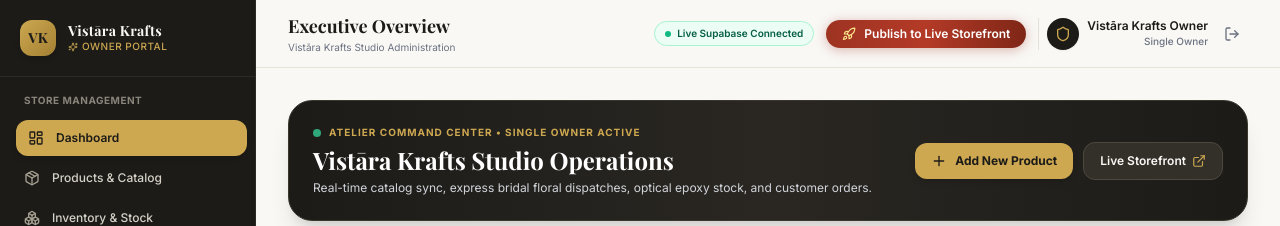
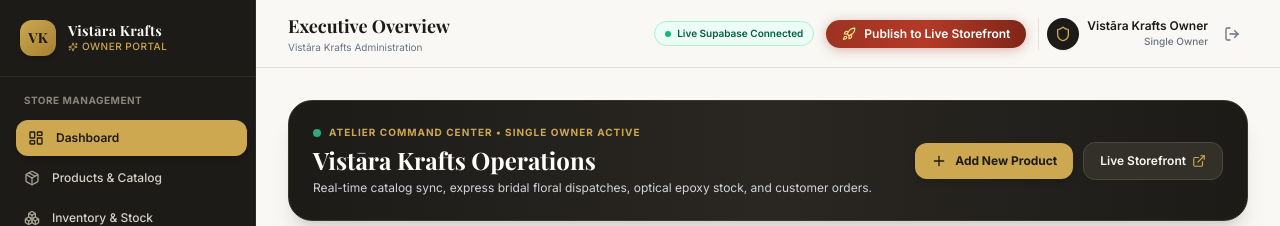
Before and after one commit to abhieee-java/vistara-krafts-admin, a React (Vite) app: page / in a window 1280 px wide. Both pictures are taken after a click on the button "SIGN IN TO OWNER PORTAL". Shown: the top 226 px of the page. Built offline with nearby package versions, Linux system fonts and the light colour scheme; no server answers; the database is empty; a web font is replaced by a local one.

Commit message:
fix(brand): strictly enforce 'Vistāra Krafts' across admin deck, header, invoice, and initial data

```diff
--- a/src/components/layout/Header.tsx
+++ b/src/components/layout/Header.tsx
@@ -83,7 +83,7 @@ export const Header: React.FC<HeaderProps> = ({ currentTab, onOpenMobileMenu })
             <span className="hidden sm:inline">{getTabTitle(currentTab)}</span>
           </h2>
           <p className="text-[10px] text-gray-500 hidden sm:block truncate">
-            Vistāra Krafts Studio Administration
+            Vistāra Krafts Administration
           </p>
         </div>
       </div>
--- a/src/components/orders/InvoiceModal.tsx
+++ b/src/components/orders/InvoiceModal.tsx
@@ -131,7 +131,7 @@ export const InvoiceModal: React.FC<InvoiceModalProps> = ({ order, isOpen, onClo
 
           {/* Footer note */}
           <div className="text-[10px] text-gray-400 text-center pt-4 border-t border-dashed border-[#e6e2d8]">
-            Thank you for supporting handcrafted resin art and floral preservation by Vistāra Krafts Studio.
+            Thank you for supporting handcrafted resin art and floral preservation by Vistāra Krafts.
           </div>
         </div>
 
--- a/src/context/StoreContext.tsx
+++ b/src/context/StoreContext.tsx
@@ -544,7 +544,7 @@ export const StoreProvider: React.FC<{ children: React.ReactNode }> = ({ childre
         .upsert({
           id: 'store_settings_payload',
           slug: 'store_settings',
-          name: updated.storeName || 'Vistāra Krafts Studio',
+          name: updated.storeName || 'Vistāra Krafts',
           description: JSON.stringify(settingsPayload),
           display_order: 0,
           is_active: true
--- a/src/mock/initialData.ts
+++ b/src/mock/initialData.ts
@@ -70,7 +70,7 @@ export const INITIAL_AUDIT_LOGS: AuditLog[] = [
 ];
 
 export const INITIAL_SETTINGS: StoreSettings = {
-  storeName: 'Vistāra Krafts Studio',
+  storeName: 'Vistāra Krafts',
   brandTagline: 'Curated Resin Art & Museum-Grade Preservation',
   instagramHandle: '@vistarakrafts',
   contactEmail: 'studio@vistarakrafts.com',
--- a/src/pages/Dashboard.tsx
+++ b/src/pages/Dashboard.tsx
@@ -58,7 +58,7 @@ export const Dashboard: React.FC<DashboardProps> = ({
             </span>
           </div>
           <h2 className="font-serif font-bold text-xl md:text-2xl text-white">
-            Vistāra Krafts Studio Operations
+            Vistāra Krafts Operations
           </h2>
           <p className="text-xs text-gray-300 max-w-xl">
             Real-time catalog sync, express bridal floral dispatches, optical epoxy stock, and customer orders.
```
